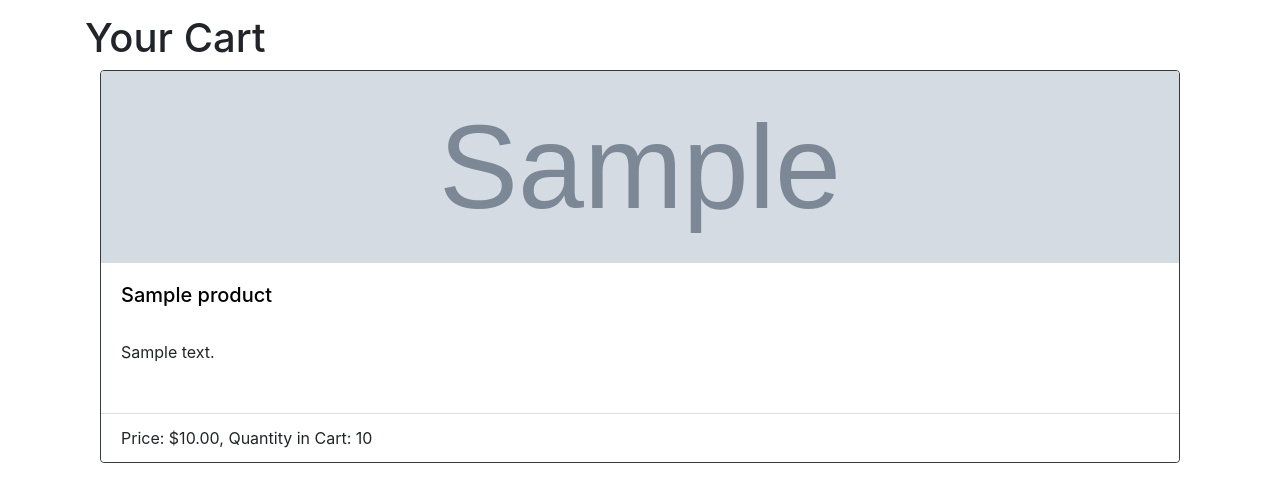
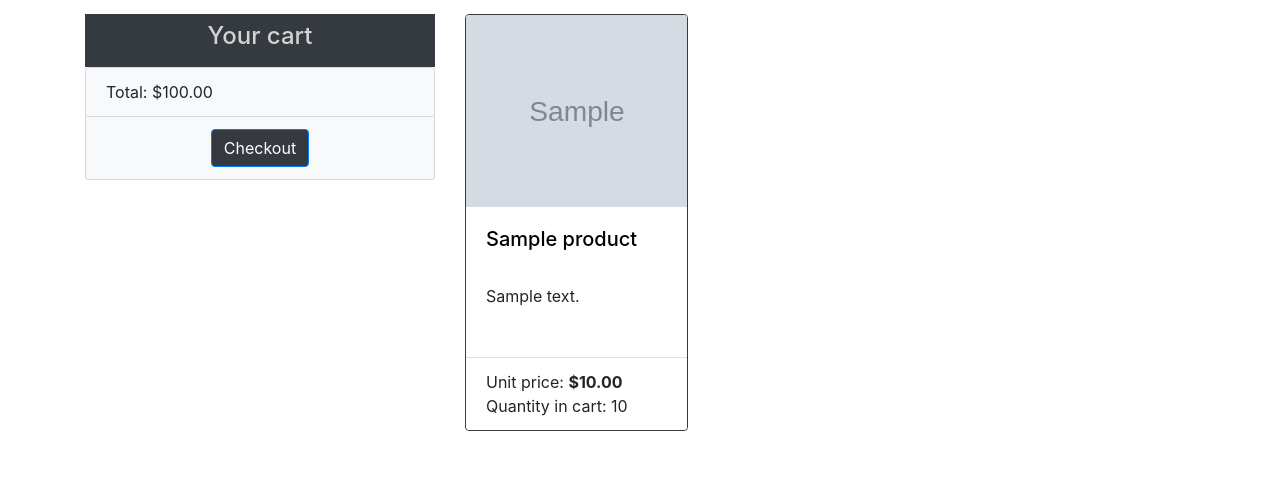
Before and after one commit to OlivierGL/Marketplace, a Django app: page /cart/ in a window 1280 px wide. Shown: the part 56-558 px from the top of the page. Run offline with Django 3.2, Linux system fonts and the light colour scheme; a user stored in the database is signed in; tables that the repository leaves empty hold one stand-in row (values such as "Sample post"); grey boxes marked "Sample" are stand-in pictures; parts of the project's set-up code (start-up, migrations or seed data) failed here and were passed over; some libraries are stand-ins or nearby versions.

Commit message:
Update cart page

```diff
--- a/Marketplace/Market/templates/Market/cart.html
+++ b/Marketplace/Market/templates/Market/cart.html
@@ -1,20 +1,41 @@
 {% extends "Market/base.html" %}
 {% block content %}
     {% load static %}
-    <h1>Your Cart</h1>
-
+    <div class="row">
+        <div class="col-4">
+            <div class="d-flex flex-column">
+                <div class="head bg-dark text-center p-2">
+                    <h4>Your cart</h4>
+                </div>
+            </div>
+            <div>
+                <ul class="flex-column list-group bg-light">
+                    <li class="bg-light list-group-item">
+                        Total: ${{ total }}
+                    </li>
+                    <li class="bg-light list-group-item text-center">
+                        <a class="btn btn-primary bg-dark"
+                           href="#">Checkout</a>
+                    </li>
+                </ul>
+            </div>
+        </div>
+        <div class="col-8">
+            <div class="row row-cols-1 row-cols-md-3">
                 {% for cartProduct in CartProducts %}
                     {% with item=cartProduct.product %}
                         <div class="col mb-4">
                             <div class="card border-dark h-100">
                                 <img src="{{ item.image.url }}" class="card-img-top" alt="image unavailable">
                                 <div class="card-body">
-                        <a class="stretched-link h5 card-title" href="/product/{{ item.pk }}">{{ item.name }}</a>
+                                    <a class="stretched-link h5 card-title"
+                                       href="/product/{{ item.pk }}">{{ item.name }}</a>
                                 </div>
                                 <ul class="list-group list-group-flush">
                                     <li class="list-group-item text-overflow">{{ item.description }}</li>
-                        <li class="list-group-item">Price: ${{ item.price }},
-                            Quantity in Cart: {{ cartProduct.quantity }}</li>
+                                    <li class="list-group-item">Unit price: <span class="price">${{ item.price }}</span>
+                                        <br/>
+                                        Quantity in cart: {{ cartProduct.quantity }}</li>
                                 </ul>
                             </div>
                         </div>
@@ -22,4 +43,7 @@
                 {% empty %}
                     Your cart is currently empty
                 {% endfor %}
+            </div>
+        </div>
+    </div>
 {% endblock content %}
--- a/Marketplace/Market/views.py
+++ b/Marketplace/Market/views.py
@@ -104,7 +104,12 @@ def cart(request):
 
     cart_products = models.CartProduct.objects.filter(cart=current_user.cart)
 
-    context = {'CartProducts': cart_products}
+    total = 0
+    for cart_product in cart_products:
+        product_total_price = cart_product.product.price * cart_product.quantity
+        total += product_total_price
+
+    context = {'CartProducts': cart_products, 'total': total}
     return render(request, 'Market/cart.html', context)
 
 
```
Lines whose indentation alone changed are shown as unchanged.
